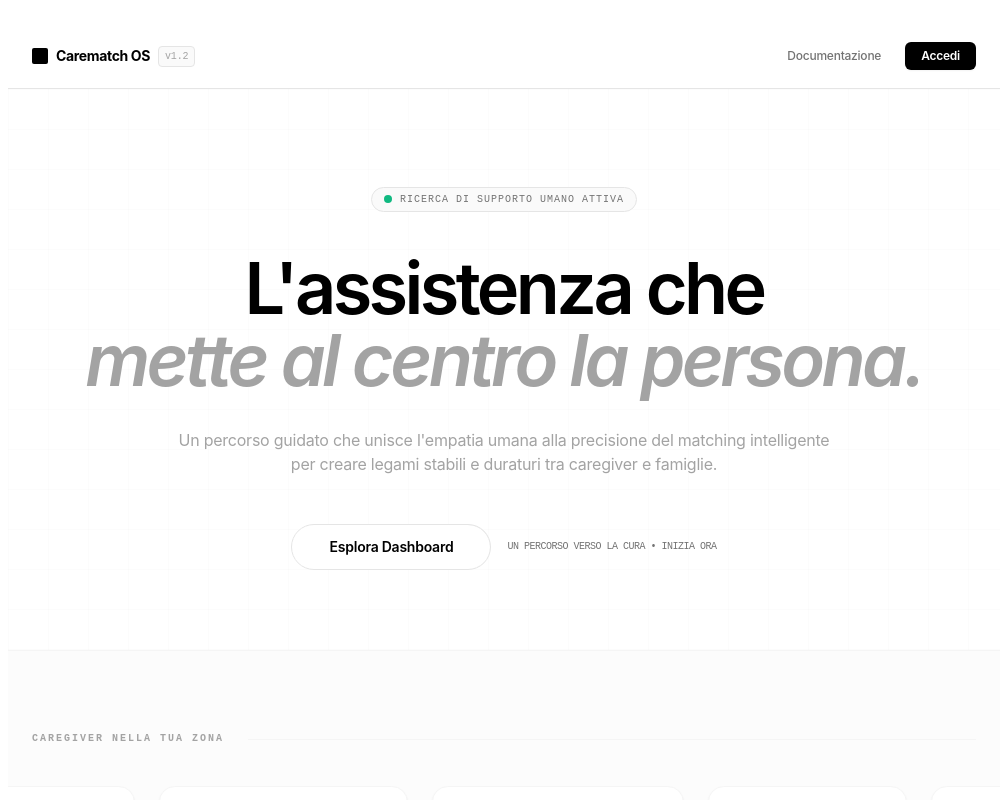
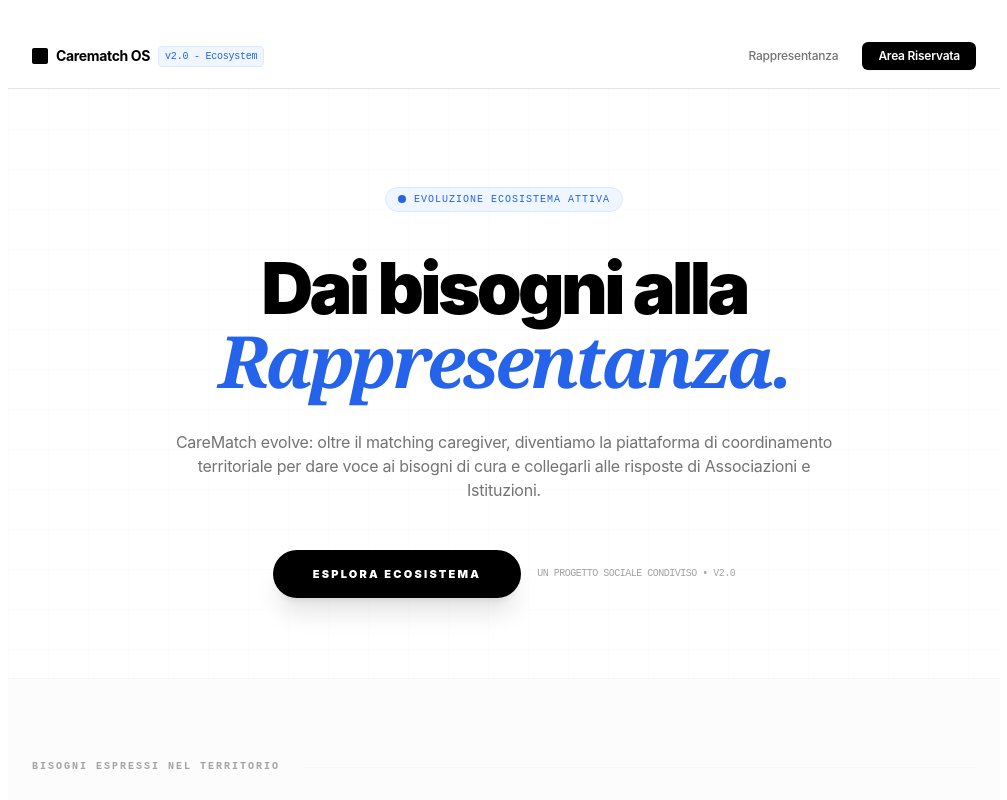
Before and after one commit to andrea72vr-droid/carematch, a Next.js app: page / in a window 1280 px wide. Shown: the whole page, without its empty margins (136-1143 px from the left). Built offline with nearby package versions, Linux system fonts and the light colour scheme.

Commit message:
Update landing page to v2.0 Ecosystem

```diff
--- a/src/app/page.tsx
+++ b/src/app/page.tsx
@@ -12,14 +12,14 @@ export default function HomePage() {
           <div className="flex items-center gap-2">
             <div className="w-4 h-4 bg-black rounded-[2px]" />
             <span className="text-sm font-bold tracking-tight text-black">Carematch OS</span>
-            <span className="text-[10px] bg-neutral-50 border border-neutral-200 px-1.5 py-0.5 rounded text-neutral-400 font-mono">v1.2</span>
+            <span className="text-[10px] bg-blue-50 border border-blue-100 px-1.5 py-0.5 rounded text-blue-600 font-mono">v2.0 - Ecosystem</span>
           </div>
           <div className="flex items-center gap-6">
             <Link href="/login" className="text-xs font-medium text-neutral-500 hover:text-black transition-colors">
-              Documentazione
+              Rappresentanza
             </Link>
             <Link href="/login" className="px-4 py-1.5 bg-black text-white text-xs font-semibold rounded-md hover:bg-neutral-800 transition-all shadow-sm">
-              Accedi
+              Area Riservata
             </Link>
           </div>
         </div>
@@ -29,32 +29,32 @@ export default function HomePage() {
       <section className="w-full max-w-5xl px-6 pt-24 pb-20 text-center animate-fade-in relative">
         <div className="absolute top-0 left-1/2 -translate-x-1/2 w-full h-full technical-grid opacity-[0.4] z-[-1]" />
 
-        <div className="inline-flex items-center gap-2 px-3 py-1 mb-10 text-[10px] font-mono uppercase tracking-widest text-neutral-500 bg-neutral-50 border border-neutral-200 rounded-full">
+        <div className="inline-flex items-center gap-2 px-3 py-1 mb-10 text-[10px] font-mono uppercase tracking-widest text-blue-600 bg-blue-50 border border-blue-100 rounded-full">
           <span className="relative flex h-2 w-2">
-            <span className="animate-ping-slow absolute inline-flex h-full w-full rounded-full bg-emerald-400 opacity-75"></span>
-            <span className="relative inline-flex rounded-full h-2 w-2 bg-emerald-500"></span>
+            <span className="animate-ping-slow absolute inline-flex h-full w-full rounded-full bg-blue-400 opacity-75"></span>
+            <span className="relative inline-flex rounded-full h-2 w-2 bg-blue-600"></span>
           </span>
-          Ricerca di supporto umano attiva
+          Evoluzione Ecosistema attiva
         </div>
 
-        <h1 className="text-5xl md:text-7xl font-semibold tracking-tighter text-black leading-[1.1] mb-8">
-          L&apos;assistenza che <br />
-          <span className="text-neutral-400 italic">mette al centro la persona.</span>
+        <h1 className="text-5xl md:text-7xl font-black tracking-tighter text-black leading-[1.05] mb-8">
+          Dai bisogni alla <br />
+          <span className="text-blue-600 italic font-serif">Rappresentanza.</span>
         </h1>
 
-        <p className="text-sm md:text-base text-neutral-400 max-w-2xl mx-auto mb-12 leading-relaxed">
-          Un percorso guidato che unisce l&apos;empatia umana alla precisione del matching intelligente per creare legami stabili e duraturi tra caregiver e famiglie.
+        <p className="text-sm md:text-base text-neutral-500 max-w-2xl mx-auto mb-12 leading-relaxed">
+          CareMatch evolve: oltre il matching caregiver, diventiamo la piattaforma di coordinamento territoriale per dare voce ai bisogni di cura e collegarli alle risposte di Associazioni e Istituzioni.
         </p>
 
         <div className="flex flex-col sm:flex-row items-center justify-center gap-4 animate-slide-up">
           <Link
             href="/login"
-            className="shiny-button px-8 py-3 text-sm font-semibold text-black rounded-full min-w-[200px]"
+            className="px-10 py-4 bg-black text-white text-[11px] font-black uppercase tracking-[0.2em] rounded-full hover:bg-blue-600 transition-all shadow-xl shadow-black/10"
           >
-            Esplora Dashboard
+            Esplora Ecosistema
           </Link>
-          <p className="text-[10px] font-mono text-neutral-500 uppercase tracking-tighter">
-            Un percorso verso la cura • Inizia ora
+          <p className="text-[10px] font-mono text-neutral-400 uppercase tracking-tighter">
+            Un progetto sociale condiviso • v2.0
           </p>
         </div>
       </section>
@@ -62,27 +62,14 @@ export default function HomePage() {
       {/* Scrolling Profiles Section */}
       <section className="w-full bg-neutral-50/50 border-y border-neutral-100 py-10">
         <ProfileMarquee
-          title="Caregiver nella tua zona"
+          title="Bisogni Espressi nel Territorio"
           direction="left"
           speed={60}
           profiles={[
-            { id: "c1", name: "Elena R.", role: "caregiver", label: "Specialista Alzheimer" },
-            { id: "c2", name: "Marco V.", role: "caregiver", label: "Infermiere Certificato" },
-            { id: "c3", name: "Giulia M.", role: "caregiver", label: "Assistente Domiciliare" },
-            { id: "c4", name: "Roberto P.", role: "caregiver", label: "Fisioterapista" },
-            { id: "c5", name: "Sara L.", role: "caregiver", label: "Supporto Psicologico" },
-          ]}
-        />
-        <ProfileMarquee
-          title="Famiglie che cercano supporto"
-          direction="right"
-          speed={70}
-          profiles={[
-            { id: "d1", name: "Famiglia Bianchi", role: "disabled", label: "Supporto Notturno" },
-            { id: "d2", name: "Giorgio K.", role: "disabled", label: "Compagnia & Pasti" },
-            { id: "d3", name: "Maria Rosa", role: "disabled", label: "Assistenza Post-Operatoria" },
-            { id: "d4", name: "Famiglia Verdi", role: "disabled", label: "Weekend Part-time" },
-            { id: "d5", name: "Antonio S.", role: "disabled", label: "Trasporto Medico" },
+            { id: "b1", name: "Trasporto Legnago", role: "disabled", label: "Mobilità Ridotta" },
+            { id: "b2", name: "Assistenza Notturna", role: "disabled", label: "Carenza Servizi VR" },
+            { id: "b3", name: "Supporto Burocratico", role: "disabled", label: "Inclusione" },
+            { id: "b4", name: "Barriere Architettoniche", role: "disabled", label: "Segnalazione FISH" },
           ]}
         />
       </section>
@@ -91,32 +78,32 @@ export default function HomePage() {
       <section className="w-full max-w-6xl px-6 py-20">
         <div className="grid grid-cols-1 md:grid-cols-3 gap-8">
           <div className="p-8 border border-neutral-200 rounded-2xl bg-white/50">
-            <div className="w-10 h-10 rounded-lg bg-neutral-50 border border-neutral-100 flex items-center justify-center mb-6">
-              <svg width="20" height="20" viewBox="0 0 24 24" fill="none" stroke="currentColor" strokeWidth="1.5"><path d="M19 21v-2a4 4 0 0 0-4-4H9a4 4 0 0 0-4 4v2" /><circle cx="12" cy="7" r="4" /></svg>
+            <div className="w-10 h-10 rounded-lg bg-blue-50 border border-blue-100 flex items-center justify-center mb-6 text-blue-600">
+              <svg width="20" height="20" viewBox="0 0 24 24" fill="none" stroke="currentColor" strokeWidth="2"><path d="M17 21v-2a4 4 0 0 0-4-4H5a4 4 0 0 0-4 4v2" /><circle cx="9" cy="7" r="4" /><path d="M23 21v-2a4 4 0 0 0-3-3.87" /><path d="M16 3.13a4 4 0 0 1 0 7.75" /></svg>
             </div>
-            <h3 className="text-sm font-semibold text-black mb-3 uppercase tracking-tight">Modulistica Life-Centered</h3>
-            <p className="text-xs text-neutral-400 leading-relaxed uppercase tracking-tighter font-medium">
-              Focus sui ritmi di vita e sui valori. Al centro ci sei tu, con i tuoi bisogni e i tuoi desideri.
+            <h3 className="text-xs font-black text-black mb-3 uppercase tracking-widest">Rappresentanza</h3>
+            <p className="text-[11px] text-neutral-400 leading-relaxed uppercase tracking-tighter font-mono">
+              Non più solo richieste individuali, ma espressione collettiva di bisogni per influenzare la progettazione sociale.
             </p>
           </div>
 
           <div className="p-8 border border-neutral-200 rounded-2xl bg-white/50 group">
-            <div className="w-10 h-10 rounded-lg bg-white border border-neutral-200 flex items-center justify-center mb-6 shadow-sm transition-transform group-hover:scale-110">
-              <svg width="20" height="20" viewBox="0 0 24 24" fill="none" stroke="black" strokeWidth="1.5"><path d="M12 2v20m10-10H2" /><circle cx="12" cy="12" r="10" /></svg>
+            <div className="w-10 h-10 rounded-lg bg-neutral-900 border border-neutral-800 flex items-center justify-center mb-6 shadow-sm transition-transform group-hover:scale-110 text-white">
+              <svg width="20" height="20" viewBox="0 0 24 24" fill="none" stroke="currentColor" strokeWidth="2"><path d="M12 2v20m10-10H2" /><circle cx="12" cy="12" r="10" /></svg>
             </div>
-            <h3 className="text-sm font-semibold text-black mb-3 uppercase tracking-tight">Motore Hybrid IA</h3>
-            <p className="text-xs text-neutral-400 leading-relaxed uppercase tracking-tighter font-medium">
-              Utilizziamo l&apos;intelligenza artificiale per comprendere le sfumature della personalità e creare l&apos;abbinamento perfetto.
+            <h3 className="text-xs font-black text-black mb-3 uppercase tracking-widest">Validazione Enti</h3>
+            <p className="text-[11px] text-neutral-400 leading-relaxed uppercase tracking-tighter font-mono">
+              I bisogni vengono validati dalle Associazioni di categoria (FISH, Consulte) per garantire risposte reali e istituzionali.
             </p>
           </div>
 
           <div className="p-8 border border-neutral-200 rounded-2xl bg-white/50">
-            <div className="w-10 h-10 rounded-lg bg-neutral-50 border border-neutral-100 flex items-center justify-center mb-6">
-              <svg width="20" height="20" viewBox="0 0 24 24" fill="none" stroke="currentColor" strokeWidth="1.5"><path d="M12 22s8-4 8-10V5l-8-3-8 3v7c0 6 8 10 8 10z" /></svg>
+            <div className="w-10 h-10 rounded-lg bg-neutral-50 border border-neutral-100 flex items-center justify-center mb-6 text-black">
+              <svg width="20" height="20" viewBox="0 0 24 24" fill="none" stroke="currentColor" strokeWidth="2"><path d="M21 10.5V19a2 2 0 0 1-2 2H5a2 2 0 0 1-2-2V5a2 2 0 0 1 2-2h8.5" /><path d="m16 2 5 5" /><path d="m21 2-5 5" /></svg>
             </div>
-            <h3 className="text-sm font-semibold text-black mb-3 uppercase tracking-tight">Validazione HEMS</h3>
-            <p className="text-xs text-neutral-400 leading-relaxed uppercase tracking-tighter font-medium">
-              Supervisione umana garantita. Qualità e sicurezza verificate da esperti del settore assistenziale.
+            <h3 className="text-xs font-black text-black mb-3 uppercase tracking-widest">Dati per Sociale</h3>
+            <p className="text-[11px] text-neutral-400 leading-relaxed uppercase tracking-tighter font-mono">
+              Generiamo dati aggregati utili per il dialogo con le istituzioni e la programmazione dei servizi comunali.
             </p>
           </div>
         </div>
@@ -126,13 +113,13 @@ export default function HomePage() {
       <footer className="w-full border-t border-neutral-100 bg-neutral-50 mt-auto py-10">
         <div className="max-w-7xl mx-auto px-6 flex flex-col md:flex-row justify-between items-center gap-6">
           <div className="flex items-center gap-4">
-            <span className="text-[10px] font-mono text-neutral-500 uppercase">Carematch Framework © 2024</span>
+            <span className="text-[10px] font-mono text-neutral-500 uppercase">Carematch Ecosystem Framework © 2026</span>
             <span className="w-1 h-1 bg-neutral-200 rounded-full" />
-            <span className="text-[10px] font-mono text-neutral-500 uppercase">Privacy Compliant</span>
+            <span className="text-[10px] font-mono text-neutral-500 uppercase">Impatto Territoriale</span>
           </div>
           <div className="flex gap-6">
             <Link href="#" className="text-[10px] font-mono text-neutral-500 hover:text-black uppercase">Github</Link>
-            <Link href="#" className="text-[10px] font-mono text-neutral-500 hover:text-black uppercase">Changelog</Link>
+            <Link href="#" className="text-[10px] font-mono text-neutral-500 hover:text-black uppercase">Roadmap</Link>
           </div>
         </div>
       </footer>
```
